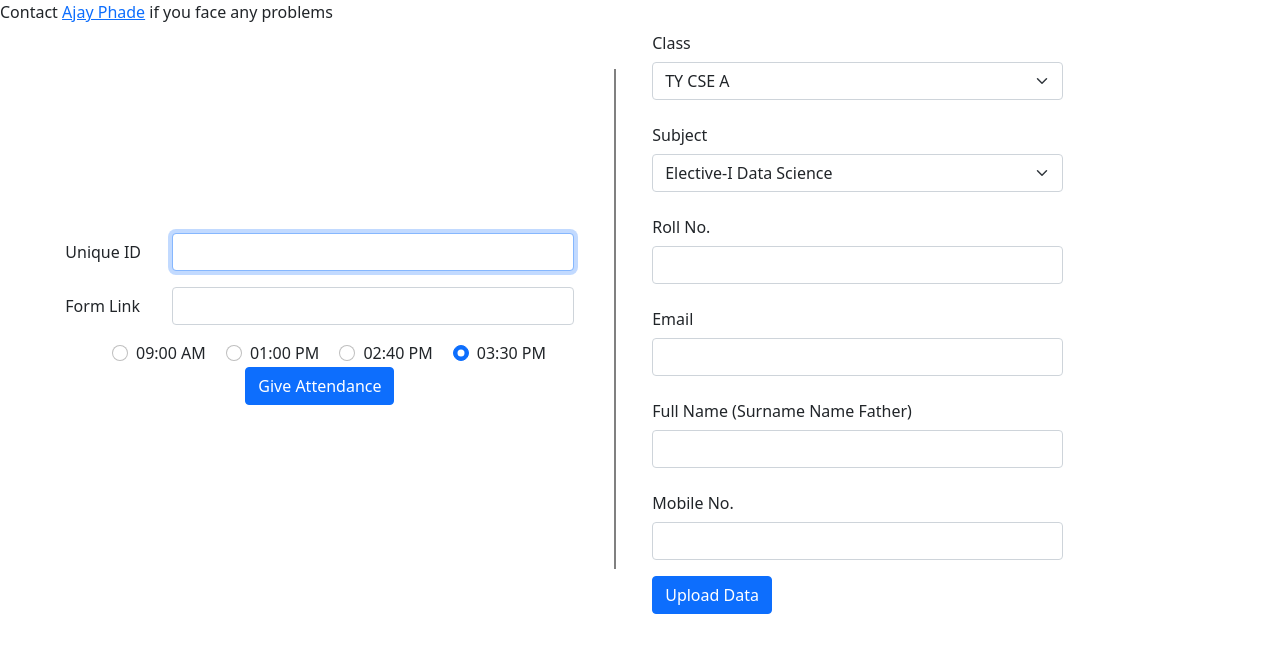
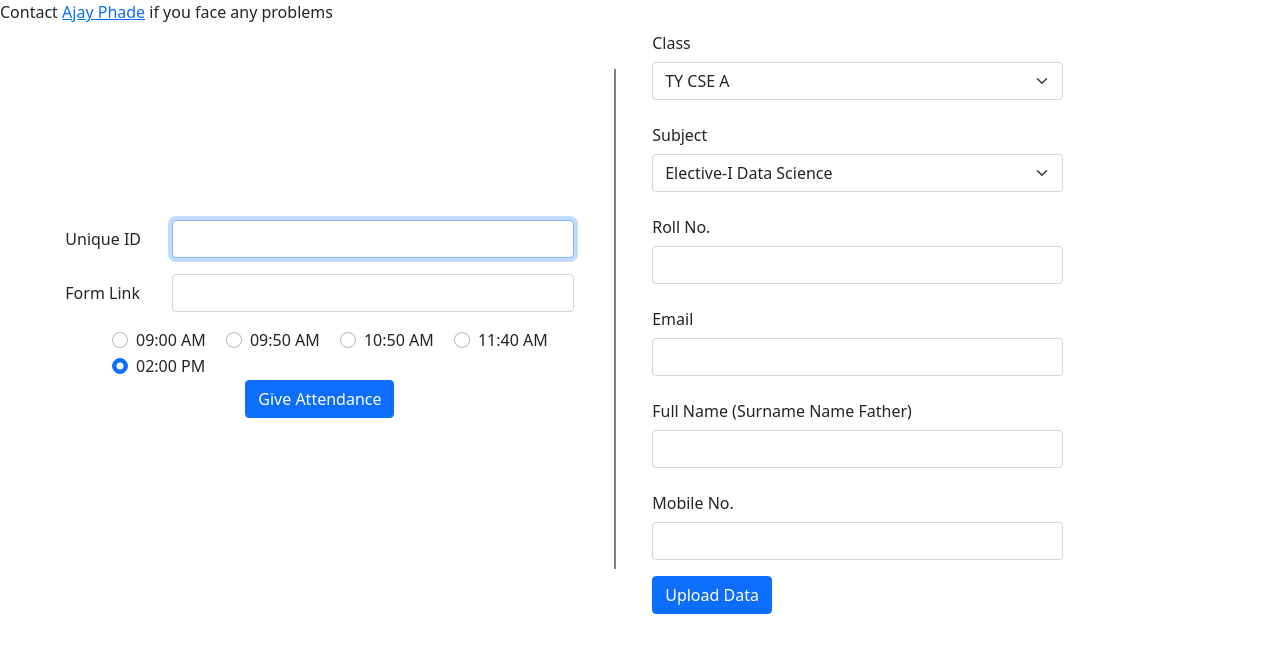
Before and after one commit to AjayPhade/attendance-automation, a website: page public/index.html in a window 1280 px wide. Drawn offline with nearby package versions, Linux system fonts and the light colour scheme.

Commit message:
update time slots

```diff
--- a/public/index.html
+++ b/public/index.html
@@ -49,18 +49,23 @@
                     </div>
 
                     <div class="form-check form-check-inline">
-                        <input class="form-check-input" type="radio" name="time" id="time1" value="13:00">
-                        <label class="form-check-label" for="time1">01:00 PM</label>
+                        <input class="form-check-input" type="radio" name="time" id="time1" value="09:50">
+                        <label class="form-check-label" for="time1">09:50 AM</label>
                     </div>
 
                     <div class="form-check form-check-inline">
-                        <input class="form-check-input" type="radio" name="time" id="time2" value="14:40">
-                        <label class="form-check-label" for="time2">02:40 PM</label>
+                        <input class="form-check-input" type="radio" name="time" id="time2" value="10:50">
+                        <label class="form-check-label" for="time2">10:50 AM</label>
                     </div>
 
                     <div class="form-check form-check-inline">
-                        <input class="form-check-input" type="radio" name="time" id="time3" value="15:30">
-                        <label class="form-check-label" for="time3">03:30 PM</label>
+                        <input class="form-check-input" type="radio" name="time" id="time3" value="11:40">
+                        <label class="form-check-label" for="time3">11:40 AM</label>
+                    </div>
+
+                    <div class="form-check form-check-inline">
+                        <input class="form-check-input" type="radio" name="time" id="time4" value="14:00">
+                        <label class="form-check-label" for="time4">02:00 PM</label>
                     </div>
                 </div>
 
--- a/public/script.js
+++ b/public/script.js
@@ -41,13 +41,13 @@ console.log(toMinutes(time) > toMinutes('16:17'));
 
 var startTime = [];
 
-for (var i = 0; i < 4; i++)
+for (var i = 0; i < 5; i++)
     startTime[i] = document.getElementById('time' + i).value;
 
 console.log(startTime);
 
 for (var i = startTime.length - 1; i >= 0; i--)
-    if (toMinutes(time) > toMinutes(startTime[i])) {
+    if (toMinutes(time) >= toMinutes(startTime[i])) {
         document.getElementById('time' + i).checked = true;
         // document.getElementById('time' + i).toggleAttribute('checked');
         break;
```
